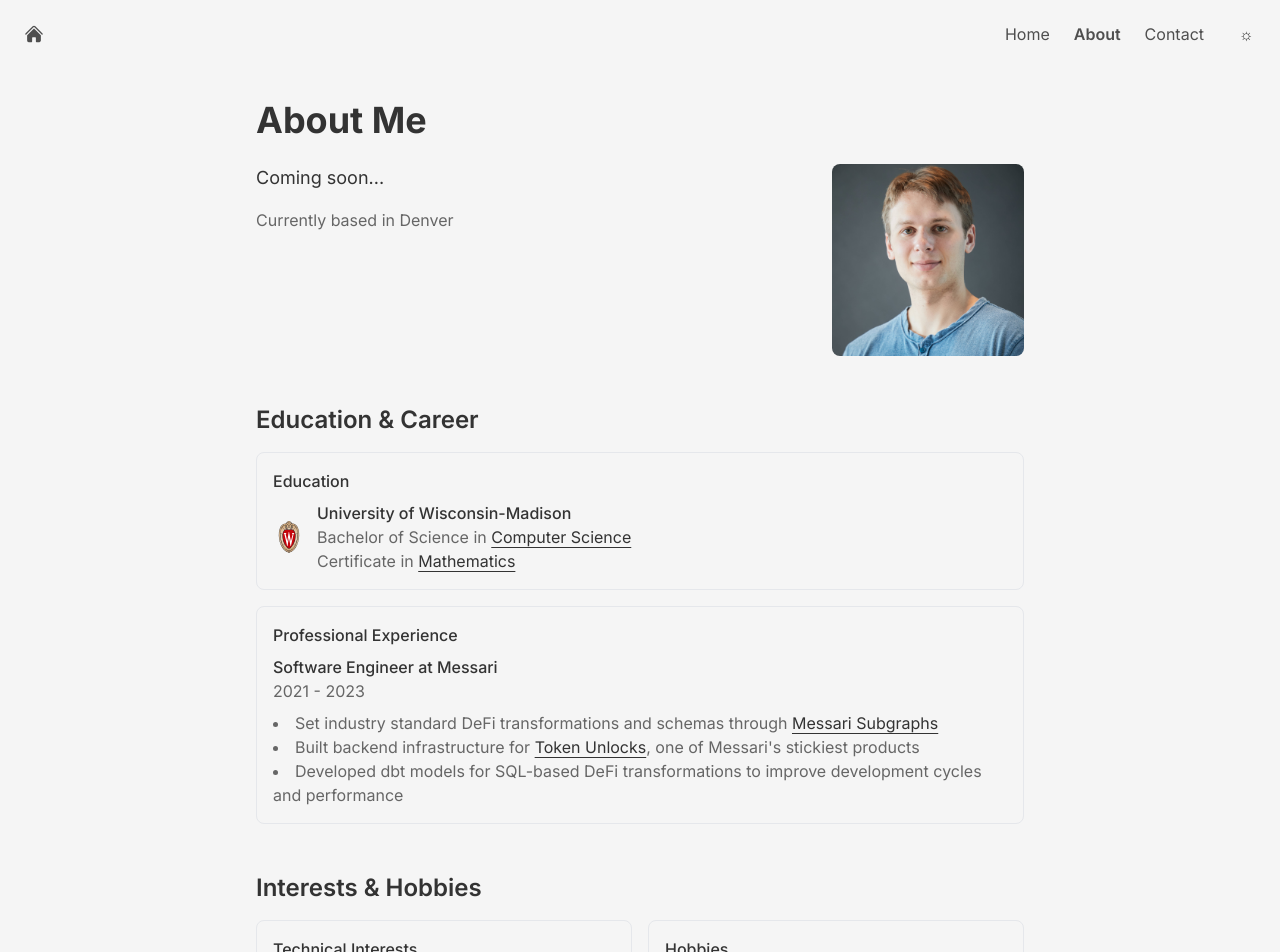
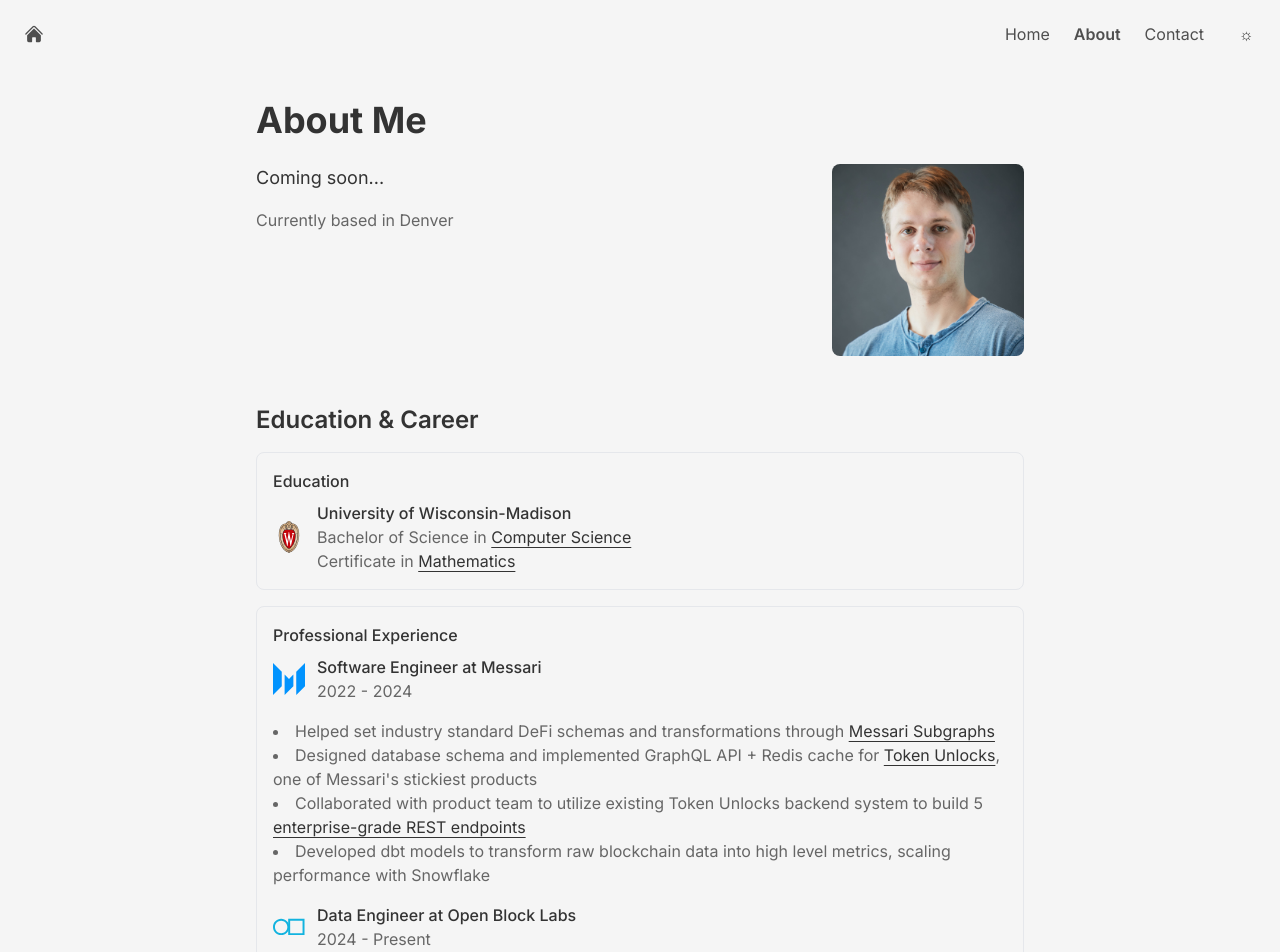
Before and after one commit to melotik/website, a Next.js app: page /about in a window 1280 px wide. Shown: the top 952 px of the page. Built offline with nearby package versions, Linux system fonts and the light colour scheme.

Commit message:
update experience section

```diff
--- a/app/about/page.tsx
+++ b/app/about/page.tsx
@@ -79,12 +79,30 @@
           <div className="p-4 rounded-lg border border-border-light">
             <h3 className="font-medium mb-2">Professional Experience</h3>
             <div className="space-y-4">
-              <div className="flex items-center gap-3">
+              <div>
+                <div className="flex items-center gap-3 mb-4">
+                  <a
+                    href="https://messari.io/"
+                    target="_blank"
+                    rel="noopener noreferrer"
+                    className="hover:opacity-80 transition-opacity"
+                  >
+                    <Image
+                      src="/about/messari.svg"
+                      alt="Messari logo"
+                      width={32}
+                      height={32}
+                      className="w-8 h-8"
+                    />
+                  </a>
                   <div>
                     <h4 className="font-medium">Software Engineer at Messari</h4>
-                  <p className="text-text-secondary">2021 - 2023</p>
-                  <ul className="list-disc list-inside text-text-secondary mt-2">
-                    <li>Set industry standard DeFi transformations and schemas through <a
+                    <p className="text-text-secondary">2022 - 2024</p>
+                  </div>
+                </div>
+
+                <ul className="list-disc list-inside text-text-secondary">
+                  <li>Helped set industry standard DeFi schemas and transformations through <a
                     href="https://github.com/messari/subgraphs"
                     target="_blank"
                     rel="noopener noreferrer"
@@ -92,7 +110,7 @@
                   >
                     Messari Subgraphs
                   </a></li>
-                    <li>Built backend infrastructure for <a
+                  <li>Designed database schema and implemented GraphQL API + Redis cache for <a
                     href="https://messari.io/token-unlocks"
                     target="_blank"
                     rel="noopener noreferrer"
@@ -100,16 +118,50 @@
                   >
                     Token Unlocks
                   </a>, one of Messari&apos;s stickiest products</li>
-                    <li>Developed dbt models for SQL-based DeFi transformations to improve development cycles and performance</li>
+                  <li>Collaborated with product team to utilize existing Token Unlocks backend system to build 5 <a
+                    href="https://docs.messari.io/reference/allocations"
+                    target="_blank"
+                    rel="noopener noreferrer"
+                    className="link-underline"
+                  >
+                    enterprise-grade REST endpoints
+                  </a></li>
+                  <li>Developed dbt models to transform raw blockchain data into high level metrics, scaling performance with Snowflake</li>
                 </ul>
               </div>
+
+              <div>
+                <div className="flex items-center gap-3 mb-4">
+                  <a
+                    href="https://www.openblocklabs.com/"
+                    target="_blank"
+                    rel="noopener noreferrer"
+                    className="hover:opacity-80 transition-opacity"
+                  >
+                    <Image
+                      src="/about/openblocklabs.svg"
+                      alt="Open Block Labs logo"
+                      width={32}
+                      height={32}
+                      className="w-8 h-8"
+                    />
+                  </a>
+                  <div>
+                    <h4 className="font-medium">Data Engineer at Open Block Labs</h4>
+                    <p className="text-text-secondary">2024 - Present</p>
+                  </div>
+                </div>
+
+                <ul className="list-disc list-inside text-text-secondary">
+                  <li>Building + maintaining blockchain data pipelines with Python + DBT + Airflow</li>
+                </ul>
               </div>
             </div>
           </div>
         </div>
       </section>
 
-      {/* Interests & Hobbies */}
+      Interests & Hobbies
       <section className="mb-12">
         <h2 className="text-2xl font-semibold mb-4">Interests & Hobbies</h2>
         <div className="grid grid-cols-1 md:grid-cols-2 gap-4">
```
Also changed, not shown: public/about/messari.svg (added), public/about/openblocklabs.svg (added). Lines whose indentation alone changed are shown as unchanged.
